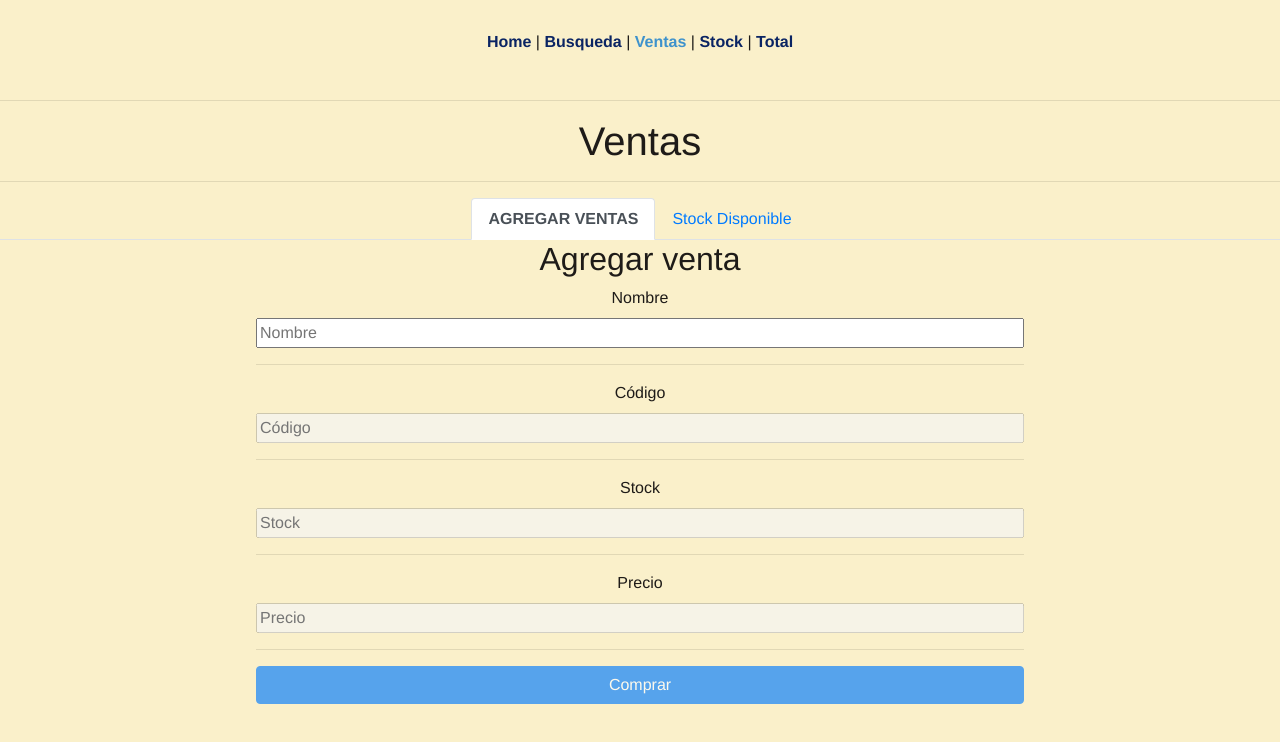
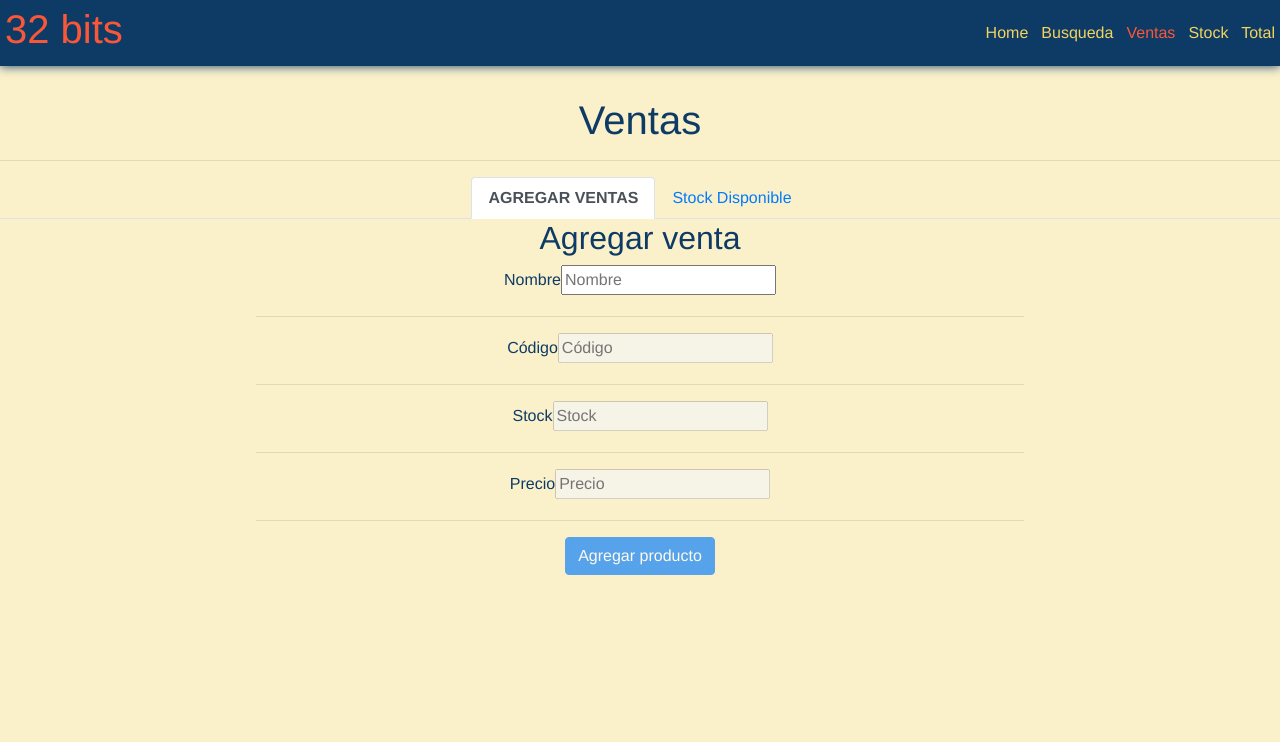
Before and after one commit to sebsegoso/32bitsTienda, a Vue app: page /ventas in a window 1280 px wide. Shown: the top 742 px of the page. Built offline with nearby package versions, Linux system fonts and the light colour scheme; what vue-sweetalert2 would draw is missing.

Commit message:
navbar como componente

```diff
--- a/src/App.vue
+++ b/src/App.vue
@@ -1,21 +1,23 @@
 <template>
   <div id="app">
-    <div id="nav">
-      <router-link to="/">Home</router-link> |
-      <router-link :to="{ name: 'Busqueda' }">Busqueda</router-link> |
-      <router-link :to="{ name: 'Ventas' }">Ventas</router-link> |
-      <router-link :to="{ name: 'Stock' }">Stock</router-link> |
-      <router-link :to="{ name: 'Total' }">Total</router-link>
-    </div>
-    <hr />
-    <transition name="transicion">
-      <router-view />
-    </transition>
+    <Navbar />
+    <router-view />
   </div>
 </template>
 
+<script>
+import Navbar from "./components/Navbar";
+
+export default {
+  name: "App",
+  components: {
+    Navbar,
+  },
+};
+</script>
+
 <style lang="scss">
-*{
+* {
   margin: 0;
   box-sizing: border-box;
 }
@@ -24,23 +26,8 @@
   -webkit-font-smoothing: antialiased;
   -moz-osx-font-smoothing: grayscale;
   text-align: center;
-  color: #1e1b18;
+  color: #0d3b66;
   background-color: #faf0ca;
   min-height: 100vh;
 }
-
-#nav {
-  padding: 30px;
-
-  a {
-    font-weight: bold;
-    color: #0a2463;
-
-    &.router-link-exact-active {
-      font-weight: 900;
-      color: #3e92cc;
-    }
-  }
-}
-
 </style>
--- /dev/null
+++ b/src/components/Navbar.vue
@@ -0,0 +1,46 @@
+<template>
+  <div id="nav">
+    <router-link to="/"><h1>32 bits</h1></router-link>
+
+    <div class="links">
+      <router-link to="/">Home</router-link> |
+      <router-link :to="{ name: 'Busqueda' }">Busqueda</router-link> |
+      <router-link :to="{ name: 'Ventas' }">Ventas</router-link> |
+      <router-link :to="{ name: 'Stock' }">Stock</router-link> |
+      <router-link :to="{ name: 'Total' }">Total</router-link>
+    </div>
+  </div>
+</template>
+
+<script>
+export default {
+  name: "Navbar",
+};
+</script>
+
+<style lang="scss" scoped>
+#nav {
+  padding: 5px;
+  background-color: #0d3b66;
+  display: flex;
+  justify-content: space-between;
+  align-items: center;
+  box-shadow: 0 0 10px #0d3b66;
+  margin-bottom: 30px;
+  h1 {
+    color: #f95738;
+  }
+
+  a {
+    text-decoration: none;
+    color: #f4d35e;
+    transition: all 0.3s;
+    &:hover {
+      color: #ee964b;
+    }
+    &.router-link-exact-active {
+      color: #f95738;
+    }
+  }
+}
+</style>
--- a/src/views/Inicio.vue
+++ b/src/views/Inicio.vue
@@ -3,7 +3,6 @@
       <h1>32 bits</h1>
       <h2>Juegos de PC y consolas!</h2>
       <hr>
-      <h3>Haz click sobre la página que deseas visitar</h3>
       <div class="enlaces">
         <router-link :to="{name: 'Busqueda'}" class="enlace">Búsqueda</router-link>
         <router-link :to="{name: 'Ventas'}" class="enlace">Ventas</router-link>
@@ -11,6 +10,7 @@
         <router-link :to="{name: 'Total'}" class="enlace">Total</router-link>
 
       </div>
+      <p>(Haz click sobre la página que deseas visitar)</p>
   </div>
 </template>
 
--- a/src/views/Ventas.vue
+++ b/src/views/Ventas.vue
@@ -4,7 +4,10 @@
     <hr />
     <div>
       <!-- PESTAÑAS  -->
-      <b-tabs align="center" active-nav-item-class="font-weight-bold text-uppercase">
+      <b-tabs
+        align="center"
+        active-nav-item-class="font-weight-bold text-uppercase"
+      >
         <!-- PRIMERA PESTAÑA  -->
         <b-tab title="Agregar Ventas" class="agregarVentas" active>
           <h2>Agregar venta</h2>
@@ -12,6 +15,7 @@
             <label for>Nombre</label>
             <input v-model="nombre" placeholder="Nombre" list="titulos" />
             <hr />
+
             <label for>Código</label>
             <input
               v-model="autocompletado.codigo"
@@ -19,9 +23,11 @@
               placeholder="Código"
             />
             <hr />
+
             <label for>Stock</label>
             <input v-model="stock" disabled placeholder="Stock" />
             <hr />
+
             <label for>Precio</label>
             <input
               v-model="autocompletado.precio"
@@ -35,7 +41,7 @@
               variant="primary"
               @click="descontar"
               :disabled="productoSinStock"
-              >Comprar</b-button
+              >Agregar producto</b-button
             >
           </div>
         </b-tab>
@@ -75,7 +81,10 @@ export default {
   methods: {
     descontar() {
       this.$store.dispatch("descontar", this.nombre);
-      {this.autocompletado.precio}this.$swal({
+      {
+        this.autocompletado.precio;
+      }
+      this.$swal({
         position: "top-end",
         icon: "success",
         title: `Producto agregado: \n${this.nombre}\n(${this.autocompletado.codigo})`,
@@ -112,8 +121,8 @@ export default {
 
 <style lang="scss" scoped>
 .inputs {
-  display: flex;
-  flex-direction: column;
+  // display: flex;
+  // flex-direction: column;
   width: 60%;
   position: relative;
   left: 50vw;
```
